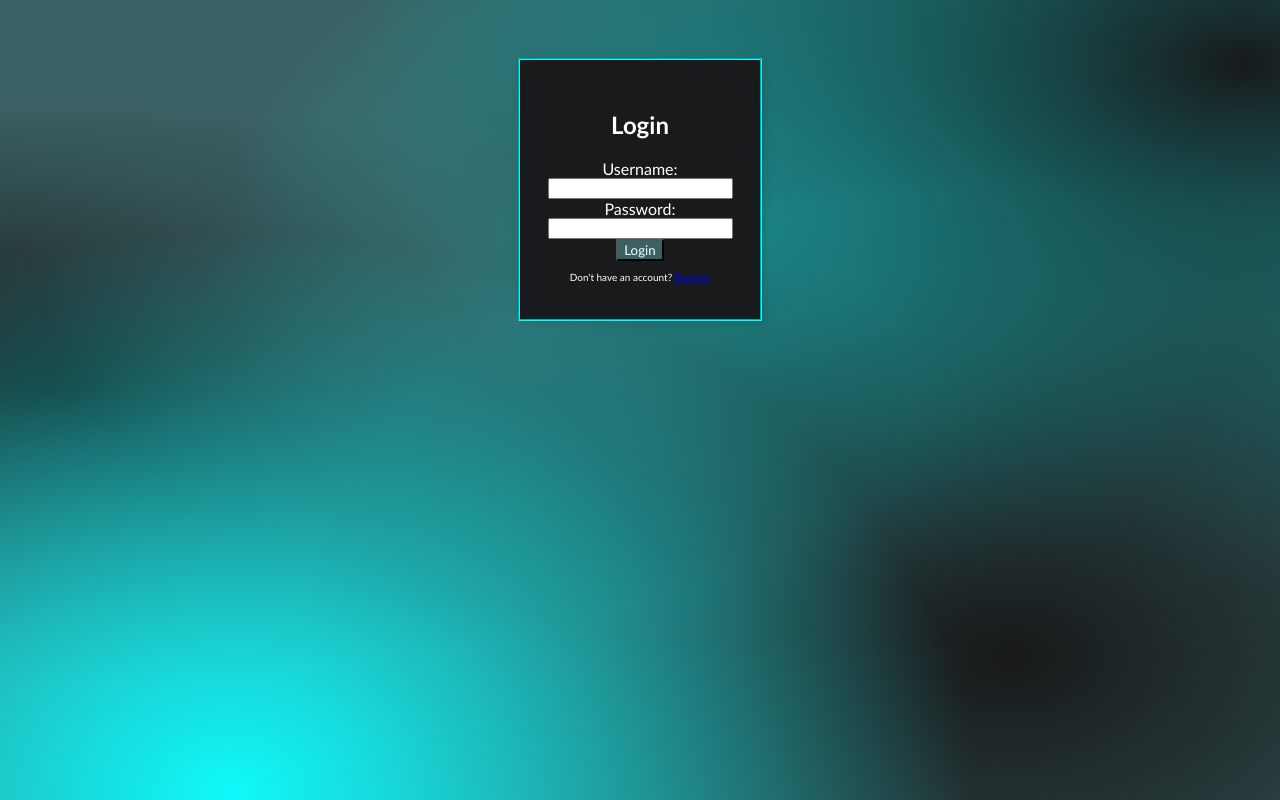
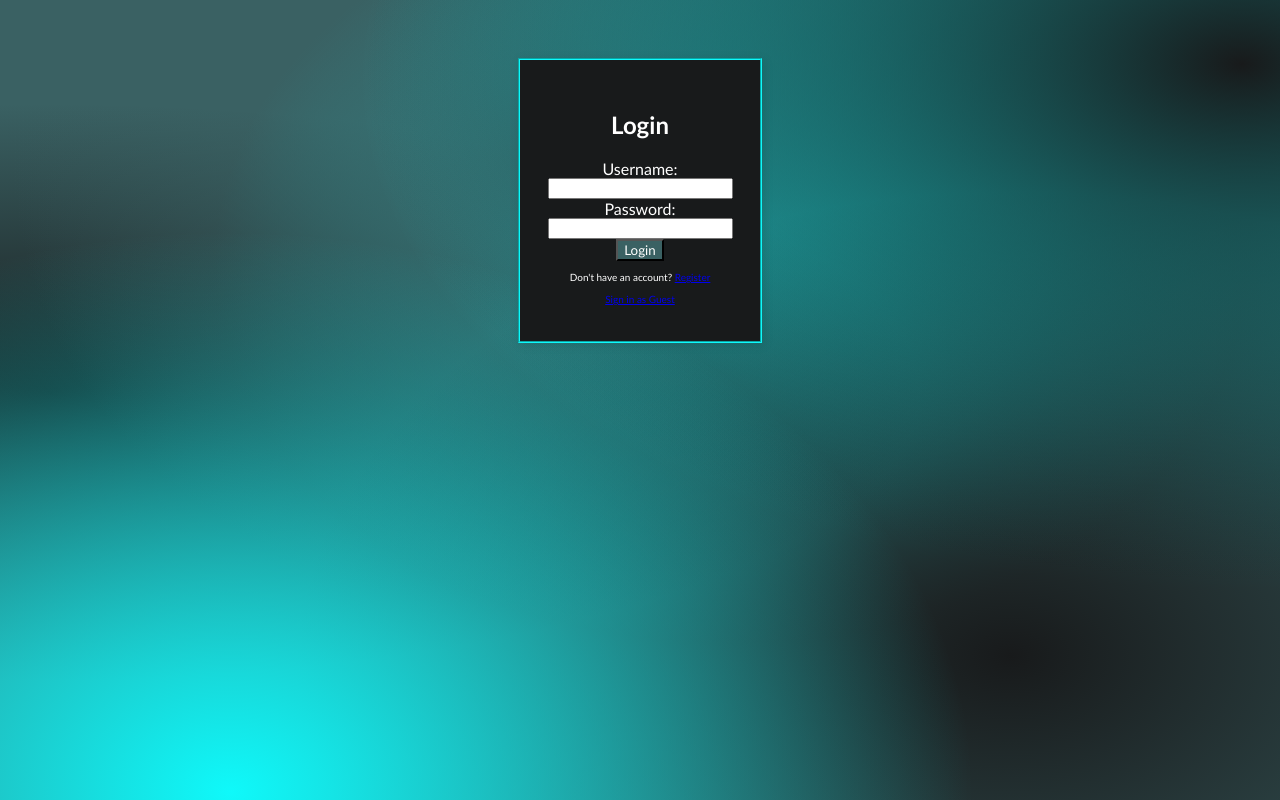
Before and after one commit to junyanchen123/312, a Flask app: page /login.html in a window 1280 px wide. Run offline with Flask 3, Linux system fonts and the light colour scheme.

Commit message:
merge bug fixed

```diff
--- a/hello_flask/templates/login.html
+++ b/hello_flask/templates/login.html
@@ -24,7 +24,10 @@
                 <input type="submit" name="submit-button" value="Login" class="button">
             </div>
             <div id = "link">
-                <p>Don't have an account? <a href="/hello_flask/static">Register</a></p>
+                <p>Don't have an account? <a href="/">Register</a></p>
+            </div>
+            <div id = "guest">
+                <a href="/posts.html">Sign in as Guest</a>
             </div>
         </form>
     </div>
```
